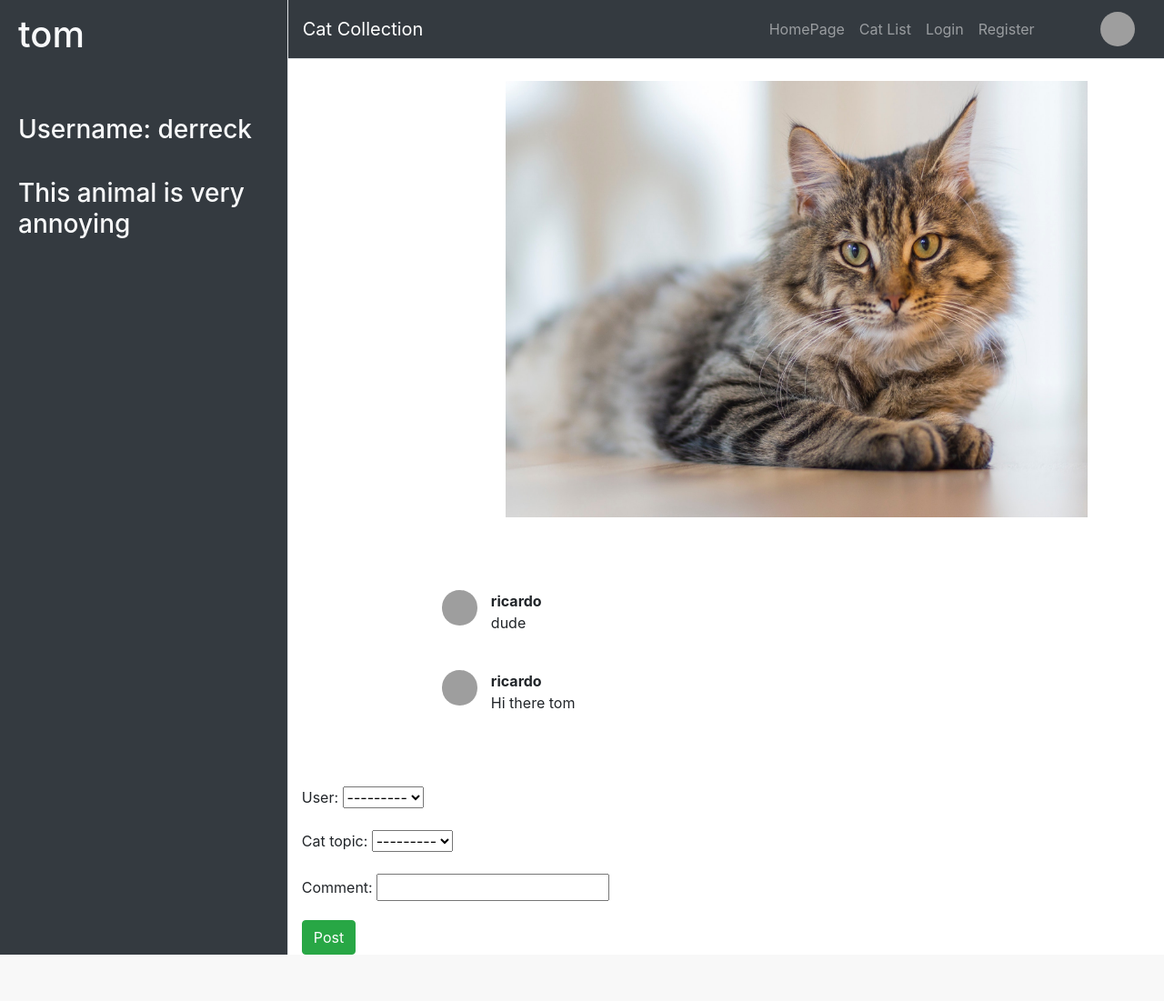
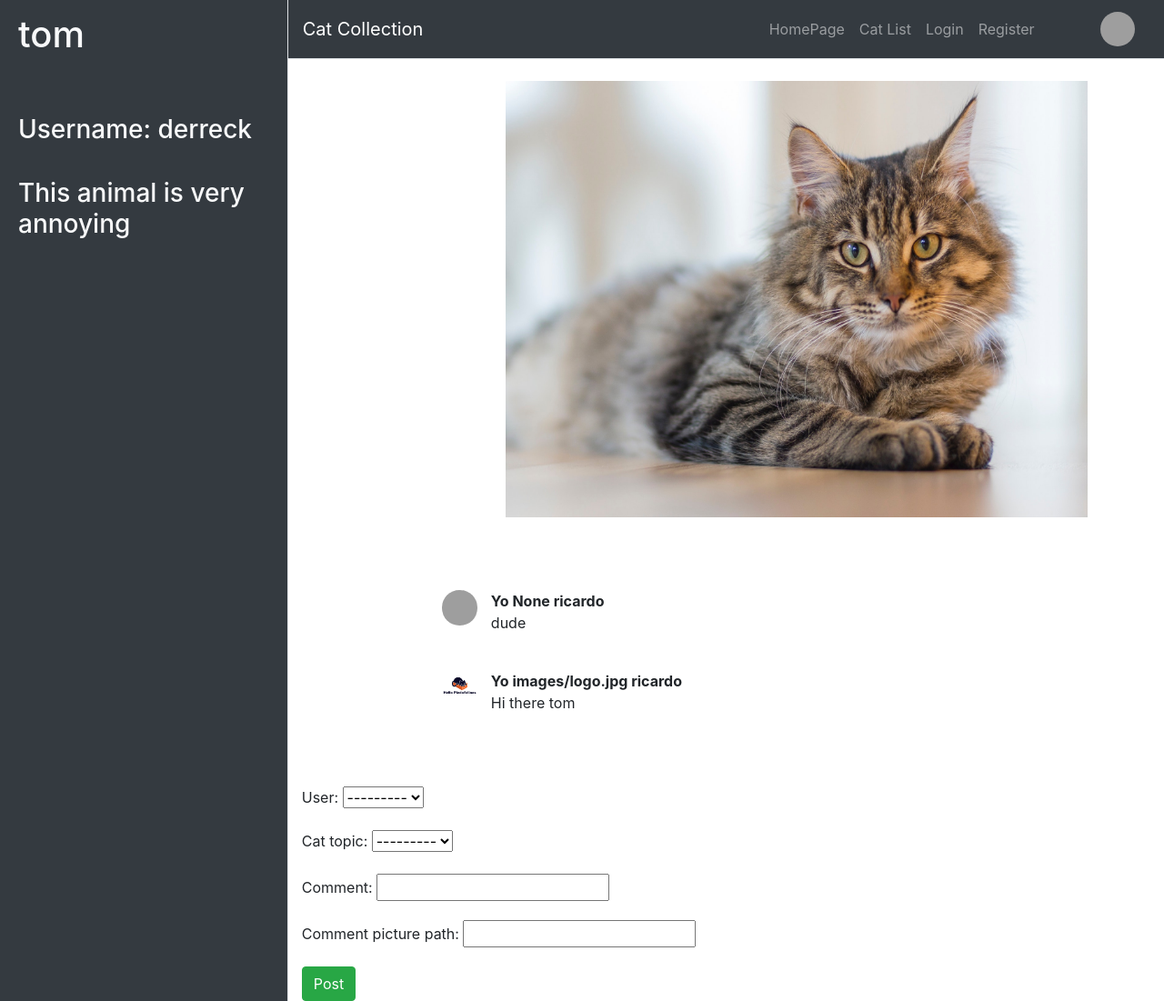
Before and after one commit to samjeg/catfriends4, a Django app: page /cat_app/cat_topic/2/ in a window 1280 px wide. Shown: the whole page at 91% size. Before the commit the page ends 1050 px from the top, so only its background shows below. Run offline with Django 3.2, Linux system fonts and the light colour scheme; data comes from the database, SQL or seed files in the repository; both versions use the stored data as it was after the commit; some libraries are stand-ins or nearby versions; grey boxes are pictures that could not be loaded.

Commit message:
comment function working!

```diff
--- a/cat_app/forms.py
+++ b/cat_app/forms.py
@@ -23,7 +23,8 @@
 	user = forms.ModelChoiceField(queryset=User.objects.all())
 	cat_topic = forms.ModelChoiceField(queryset=Cat_Topic.objects.all())
 	comment = forms.CharField()
+	comment_picture_path = forms.CharField(required=False)
 
 	class Meta:
-		fields = ("user", "cat_topic", "comment")
+		fields = ("user", "cat_topic", "comment", "comment_picture_path")
 		model = Cat_Topic_Comment
--- a/cat_app/models.py
+++ b/cat_app/models.py
@@ -31,6 +31,7 @@
 	user = models.ForeignKey(User, on_delete=models.CASCADE, blank=True, null=True)
 	cat_topic = models.ForeignKey(Cat_Topic, related_name="comments", on_delete=models.CASCADE, blank=True, null=True)
 	comment = models.CharField(max_length=140)
+	comment_picture_path = models.CharField(max_length=20, blank=True, null=True)
 
 	def __str__(self):
 		return self.user.username
--- a/cat_app/views.py
+++ b/cat_app/views.py
@@ -108,12 +108,13 @@
 		profiles = models.UserProfileInfo.objects.all()
 		user = self.request.user
 		if user.is_authenticated:
-			form.initial['user'] = user.id
-			form.initial['cat_topic'] = cat_topic.id
-			context['form'] = form
 			for profile in profiles:
 				if user.id == profile.user.id:
 					context['profile_detail'] = profile
+					form.initial['user'] = user.id
+					form.initial['cat_topic'] = cat_topic.id
+					form.initial['comment_picture_path'] = profile.picture
+					context['form'] = form
 		return context
 
 	def post(self, request, *args, **kwargs):
@@ -130,7 +131,8 @@
 		new_comment = models.Cat_Topic_Comment(
 			user = form.cleaned_data['user'],
 			cat_topic = form.cleaned_data['cat_topic'],
-			comment = form.cleaned_data['comment']
+			comment = form.cleaned_data['comment'],
+			comment_picture_path = form.cleaned_data['comment_picture_path']
 		)
 
 		new_comment.save()
--- a/templates/cat_app/cat_delete_confirm.html
+++ b/templates/cat_app/cat_delete_confirm.html
@@ -3,11 +3,13 @@
 {% block title %}Delete Cat{% endblock %}
 {% block templatecss %}<link href="{% static 'css/profile.css' %}" rel="stylesheet" />{% endblock %}
 {% block imagenav %}<img class="imageframe" src="media/{{ profile_detail.picture }}" alt="{{ profile_detail.picture }}">{% endblock %}
+{% if user.is_authenticated %}
 {% block profile_nav %}
   <li class="nav-item">
     <a class="nav-link" href="{% url 'cat_app:profile_detail' pk=profile_detail.pk %}">Profile</a>
   </li>
 {% endblock %}
+{% endif %}
 
 {% block content %}
     <br>
--- a/templates/cat_app/cat_detail.html
+++ b/templates/cat_app/cat_detail.html
@@ -3,11 +3,13 @@
 {% block title %}Cat Topic{% endblock %}
 {% block templatecss %}<link href="{% static 'css/cat_topic.css' %}" rel="stylesheet" />{% endblock %}
 {% block imagenav %}<img class="imageframe" src="../../../media/{{ profile_detail.picture }}" alt="{{ profile_detail.picture }}">{% endblock %}
+{% if user.is_authenticated %}
 {% block profile_nav %}
   <li class="nav-item">
     <a class="nav-link" href="{% url 'cat_app:profile_detail' pk=profile_detail.pk %}">Profile</a>
   </li>
 {% endblock %}
+{% endif %}
 {% block sidebar %}
     <div class="text-light bg-dark border-right" id="sidebar-wrapper">
         <div class="sidebar-heading">
@@ -28,12 +30,12 @@
         <li class="cat-comment-list-item">
           <div class="row">
             <div class="col-2" >
-              <img class="comment-image" src="../../../media/{{ profile_detail.picture }}"  alt="empty">
+              <img class="comment-image" src="../../../media/{{ comment.comment_picture_path }}"  alt="empty">
             </div>
             <div class="col-10">
               <div class="row">
                 <div class="col">
-                  <b>{{ comment.user.username }}</b>
+                  <b>Yo {{ comment.comment_picture_path }} {{ comment.user.username }}</b>
                 </div>
                 <div class="w-100"></div>
                 <div class="col">
--- a/templates/cat_app/cat_list.html
+++ b/templates/cat_app/cat_list.html
@@ -3,11 +3,13 @@
 {% block title %}Cat List{% endblock %}
 {% block templatecss %}<link href="{% static 'css/cat_list.css' %}" rel="stylesheet">{% endblock %}
 {% block imagenav %}<img class="imageframe" src="../../media/{{ profile_detail.picture }}" alt="{{ profile_detail.picture }}">{% endblock %}
+{% if user.is_authenticated %}
 {% block profile_nav %}
   <li class="nav-item">
     <a class="nav-link" href="{% url 'cat_app:profile_detail' pk=profile_detail.pk %}">Profile</a>
   </li>
 {% endblock %}
+{% endif %}
 
 {% block content %}
     <div>
--- a/templates/cat_app/create_cat.html
+++ b/templates/cat_app/create_cat.html
@@ -3,11 +3,13 @@
 {% block title %}Cat Form{% endblock %}
 {% block templatecss %}<link href="{% static 'css/profile.css' %}" rel="stylesheet" />{% endblock %}
 {% block imagenav %}<img class="imageframe" src="media/{{ profile_detail.picture }}" alt="{{ profile_detail.picture }}">{% endblock %}
+{% if user.is_authenticated %}
 {% block profile_nav %}
   <li class="nav-item">
     <a class="nav-link" href="{% url 'cat_app:profile_detail' pk=profile_detail.pk %}">Profile</a>
   </li>
 {% endblock %}
+{% endif %}
 
 {% block content %}
     <br>
--- a/templates/cat_app/index.html
+++ b/templates/cat_app/index.html
@@ -3,11 +3,13 @@
 {% block title %}Home Page{% endblock %}
 {% block templatecss %}<link href="{% static 'css/style.css' %}" rel="stylesheet" />{% endblock %}
 {% block imagenav %}<img class="imageframe" src="media/{{ profile_detail.picture }}" alt="{{ profile_detail.picture }}">{% endblock %}
-{% block profile_nav %}
+{% if user.is_authenticated %}
+	{% block profile_nav %}
   <li class="nav-item">
     <a class="nav-link" href="{% url 'cat_app:profile_detail' pk=profile_detail.pk %}">Profile</a>
   </li>
-{% endblock %}
+	{% endblock %}
+{% endif %}
 
 {% block content %}
    <img class="center" src="{% static 'images/logo.jpg' %}"/>
--- a/templates/cat_app/profile_delete_confirm.html
+++ b/templates/cat_app/profile_delete_confirm.html
@@ -3,11 +3,13 @@
 {% block title %}Delete Profile{% endblock %}
 {% block templatecss %}<link href="{% static 'css/profile.css' %}" rel="stylesheet" />{% endblock %}
 {% block imagenav %}<img class="imageframe" src="../../../media/{{ profile_detail.picture }}" alt="{{ profile_detail.picture }}">{% endblock %}
+{% if user.is_authenticated %}
 {% block profile_nav %}
   <li class="nav-item">
     <a class="nav-link" href="{% url 'cat_app:profile_detail' pk=profile_detail.pk %}">Profile</a>
   </li>
 {% endblock %}
+{% endif %}
 
 {% block content %}
     <br>
```
Also changed, not shown: templates/cat_app/profile_detail.html (+7 -5 lines), cat_app/migrations/0004_cat_topic_comment_comment_picture.py (added), cat_app/migrations/0005_auto_20190619_2118.py (added), db.sqlite3, media/images/cat4_Qg57aN1.jpg (added), 5 other files.
